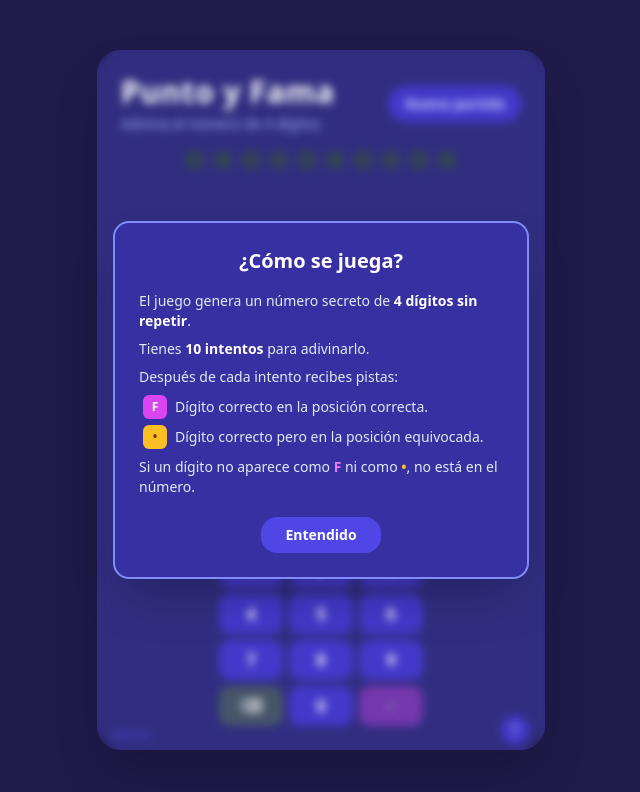
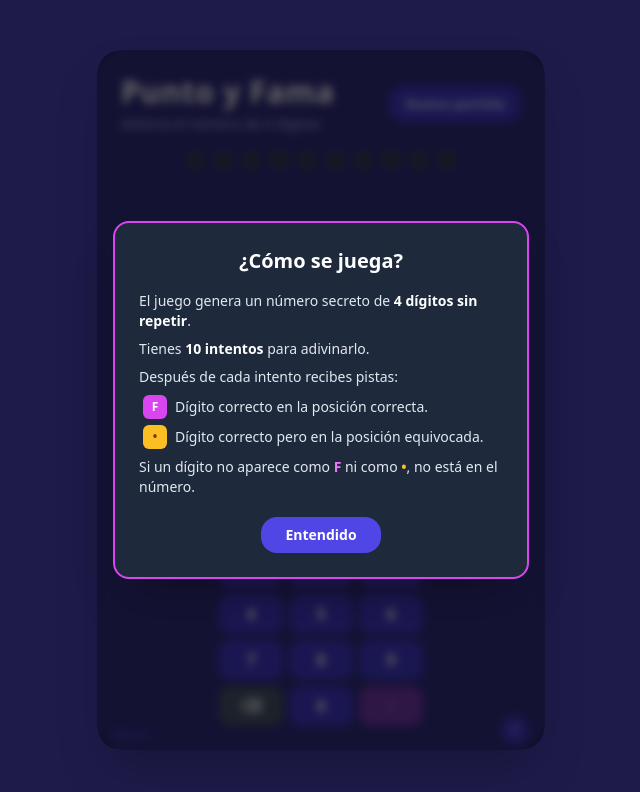
Before and after one commit to lpavia/PyF26, a React (Vite) app: page / in a window 1280 px wide. Both pictures are taken after a click on the button "Instrucciones". Shown: the top 792 px of the page, without its empty margins (319-959 px from the left). Built offline with nearby package versions, Linux system fonts and the light colour scheme.

Commit message:
Ventana ayuda en otro color

```diff
--- a/src/components/HelpOverlay.tsx
+++ b/src/components/HelpOverlay.tsx
@@ -5,11 +5,11 @@ interface HelpOverlayProps {
 export default function HelpOverlay({ onClose }: HelpOverlayProps) {
   return (
     <div
-      className="absolute inset-0 flex items-center justify-center rounded-3xl animate-scale-in backdrop-blur-sm z-10"
+      className="absolute inset-0 flex items-center justify-center rounded-3xl animate-scale-in bg-black/60 backdrop-blur-sm z-10"
       onClick={onClose}
     >
       <div
-        className="bg-indigo-800 border-2 border-indigo-400 rounded-2xl p-6 shadow-2xl flex flex-col gap-4 mx-4"
+        className="bg-slate-800 border-2 border-fuchsia-500 rounded-2xl p-6 shadow-2xl flex flex-col gap-4 mx-4"
         onClick={e => e.stopPropagation()}
       >
         <h2 className="text-xl font-bold text-white text-center">¿Cómo se juega?</h2>
```
Also changed, not shown: 6 other files (tests, documents, lock files or other folders).
